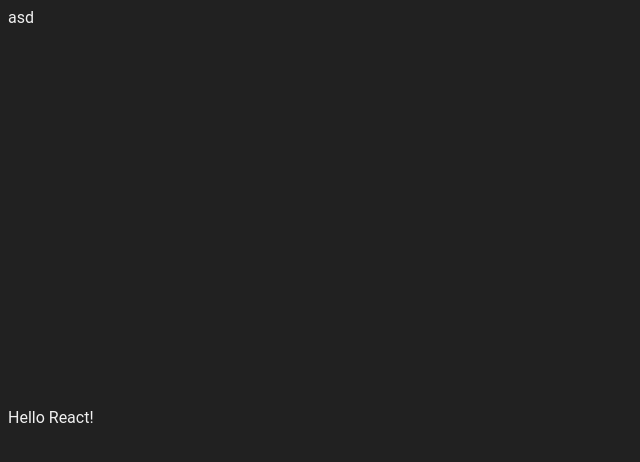
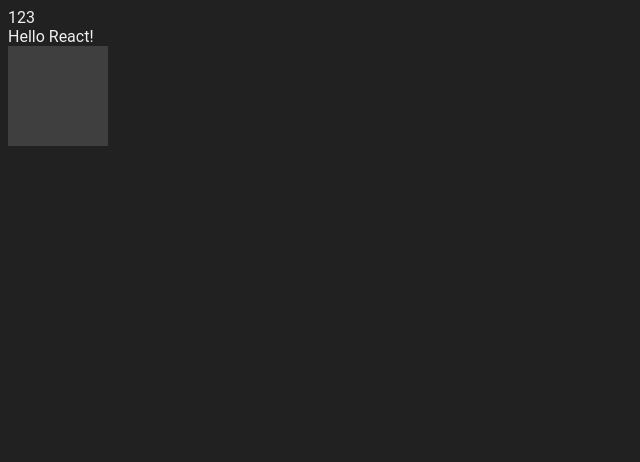
Before and after one commit to CodedSakura/NCO-fission-helper, a React (Create React App) app: page / in a window 1280 px wide. Shown: the top 462 px of the page, without its empty margins (0-640 px from the left). Built offline with nearby package versions, Linux system fonts and the light colour scheme.

Commit message:
implement ClickOpen, improve ClickOpen detection

```diff
--- a/src/App.tsx
+++ b/src/App.tsx
@@ -5,15 +5,25 @@ import RadialMenu, {MenuChoice} from "./Components/RadialMenu";
 class App extends React.Component {
   render() {
     let choices1: MenuChoice[] = [];
+    let choices2: MenuChoice[] = [];
     for (let i = 0; i < 10; i++) {
-      choices1.push({name: `some text ${i}`, fn: () => console.log(i)})
+      choices1.push({name: `some text ${i}`, fn: () => console.log(1,i)})
+    }
+    for (let i = 0; i < 4; i++) {
+      choices2.push({name: `some text ${i}`, fn: () => console.log(2,i)})
     }
     choices1[1].disabled = true;
     return <>
+      <span>1</span>
       <RadialMenu choices={choices1}>
-        <div style={{width: 400, height: 400}}>asd</div>
+        2
       </RadialMenu>
+      <span>3</span>
+      <br/>
       Hello React!
+      <RadialMenu choices={choices2}>
+        <div style={{width: 100, height: 100, background: "#ffffff22"}}/>
+      </RadialMenu>
     </>;
   }
 }
--- a/src/Components/RadialMenu.tsx
+++ b/src/Components/RadialMenu.tsx
@@ -15,7 +15,7 @@ export const DefaultConfig: Config = {
   entryRadius: 100,
   indicatorRadius: 30,
   indicatorAngle: Math.PI/2,
-  shortTimeout: 150,
+  shortTimeout: 200,
 }
 
 enum MenuState {
@@ -31,7 +31,6 @@ export interface MenuChoice {
 interface RadialMenuProps {
   choices: MenuChoice[]
   config?: Partial<Config>
-  children: JSX.Element
 }
 
 interface RadialMenuState {
@@ -48,27 +47,24 @@ class RadialMenu extends Component<RadialMenuProps, RadialMenuState> {
     mouseAngle: null,
     mouseDist2: -1
   }
-  mouse2down = false;
+  mouseDownTime: number = -1;
   originalEvt: MouseEvent|undefined;
   wrapper: HTMLDivElement|null = null;
 
   componentWillUnmount() {
-    if (this.props.children instanceof Element)
-      this.props.children.removeEventListener("contextmenu", this.menuListener);
+    if (this.wrapper)
+      this.wrapper.removeEventListener("contextmenu", this.menuListener);
   }
 
-  menuListener = (e: Event) => ((e: MouseEvent) => {
+  menuListener = (e: MouseEvent) => {
     e.preventDefault();
     this.originalEvt = e;
-    this.mouse2down = true;
     this.setState({menuState: MenuState.Undecided, menuPosition: [e.pageX, e.pageY]});
     document.addEventListener("mousemove", this.mouseMoveListener);
     document.addEventListener("mouseup", this.mouseUpListener);
     this.mouseMoveListener(e);
-    setTimeout(() => {
-      this.setState({menuState: this.mouse2down ? MenuState.HoldOpen : MenuState.ClickOpen});
-    }, {...DefaultConfig, ...this.props.config}.shortTimeout);
-  })(e as MouseEvent);
+    this.mouseDownTime = Date.now();
+  }
 
   mouseMoveListener = (e: MouseEvent) => {
     const [x, y] = this.state.menuPosition;
@@ -81,26 +77,39 @@ class RadialMenu extends Component<RadialMenuProps, RadialMenuState> {
     this.setState({mouseAngle: angle, mouseDist2: dist2});
   }
 
+  globalMenuListener = () => {
+    this.setState({menuState: MenuState.Closed, mouseAngle: null});
+    document.removeEventListener("contextmenu", this.globalMenuListener);
+    document.removeEventListener("mousemove", this.mouseMoveListener);
+    document.removeEventListener("mouseup", this.mouseUpListener);
+  }
+
   mouseUpListener = (e: MouseEvent) => {
-    if (e.button === 2) {
-      this.mouse2down = false;
-    }
     switch (this.state.menuState) {
       case MenuState.Undecided:
-        return;
-      case MenuState.ClickOpen:
-        // TODO
-        break;
+        if (Date.now() - this.mouseDownTime <= {...DefaultConfig, ...this.props.config}.shortTimeout) {
+          document.addEventListener("contextmenu", this.globalMenuListener);
+          this.setState({menuState: MenuState.ClickOpen});
+          return;
+        }
+        // fallthrough
       case MenuState.HoldOpen:
         if (e.button === 2 && this.state.mouseAngle !== null) {
           let choice = this.props.choices[this.state.mouseAngle / this.props.choices.length << 0];
           if (!choice.disabled) choice.fn();
         }
-        this.setState({menuState: MenuState.Closed, mouseAngle: null});
-        document.removeEventListener("mousemove", this.mouseMoveListener);
-        document.removeEventListener("mouseup", this.mouseUpListener);
+        break;
+      case MenuState.ClickOpen:
+        if (e.button === 0 && this.state.mouseAngle !== null) {
+          let choice = this.props.choices[this.state.mouseAngle / this.props.choices.length << 0];
+          if (!choice.disabled) choice.fn();
+        }
+        document.removeEventListener("contextmenu", this.globalMenuListener);
         break;
     }
+    this.setState({menuState: MenuState.Closed, mouseAngle: null});
+    document.removeEventListener("mousemove", this.mouseMoveListener);
+    document.removeEventListener("mouseup", this.mouseUpListener);
   }
 
   render() {
@@ -110,7 +119,7 @@ class RadialMenu extends Component<RadialMenuProps, RadialMenuState> {
     return <div ref={ref => {
       this.wrapper = ref;
       if (ref) ref.addEventListener("contextmenu", this.menuListener);
-    }}>
+    }} style={{display: "contents"}}>
       {this.props.children}
       {menuState === MenuState.Closed ? null :
         <div className="__menu_radial" style={{top: menuPosition[1], left: menuPosition[0]}}>
```
